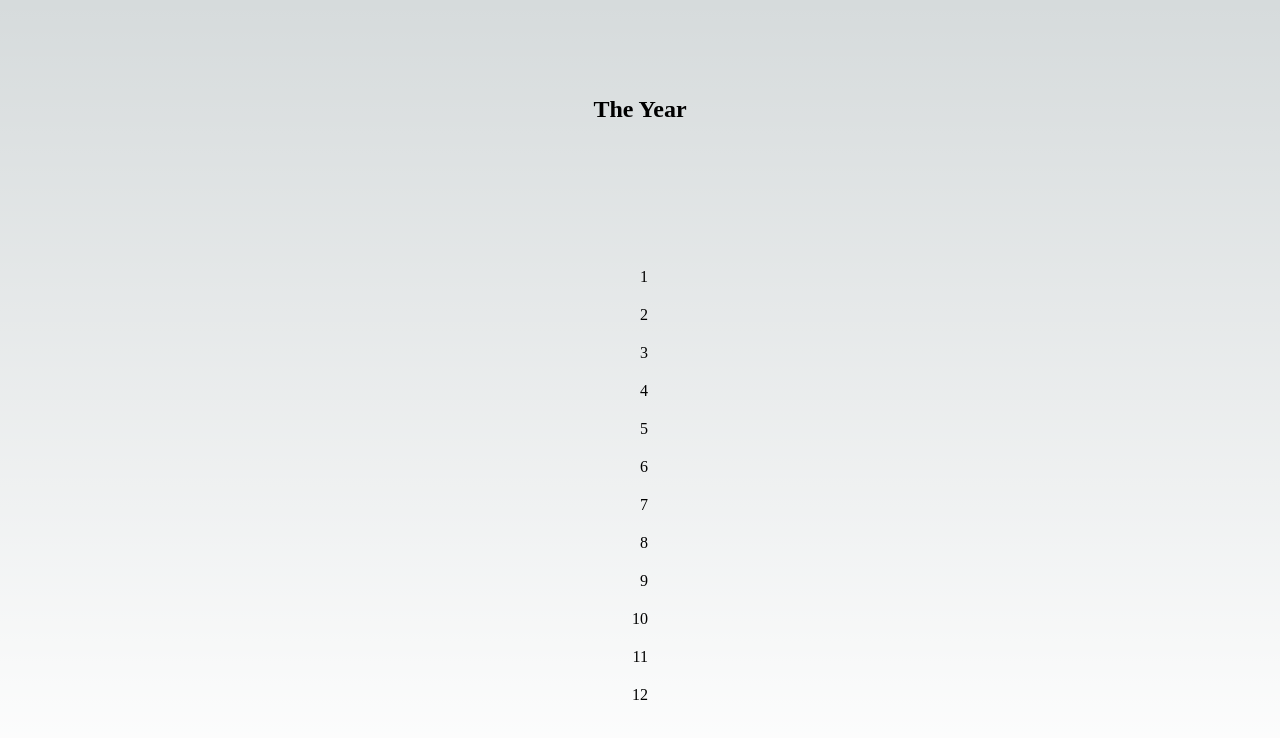
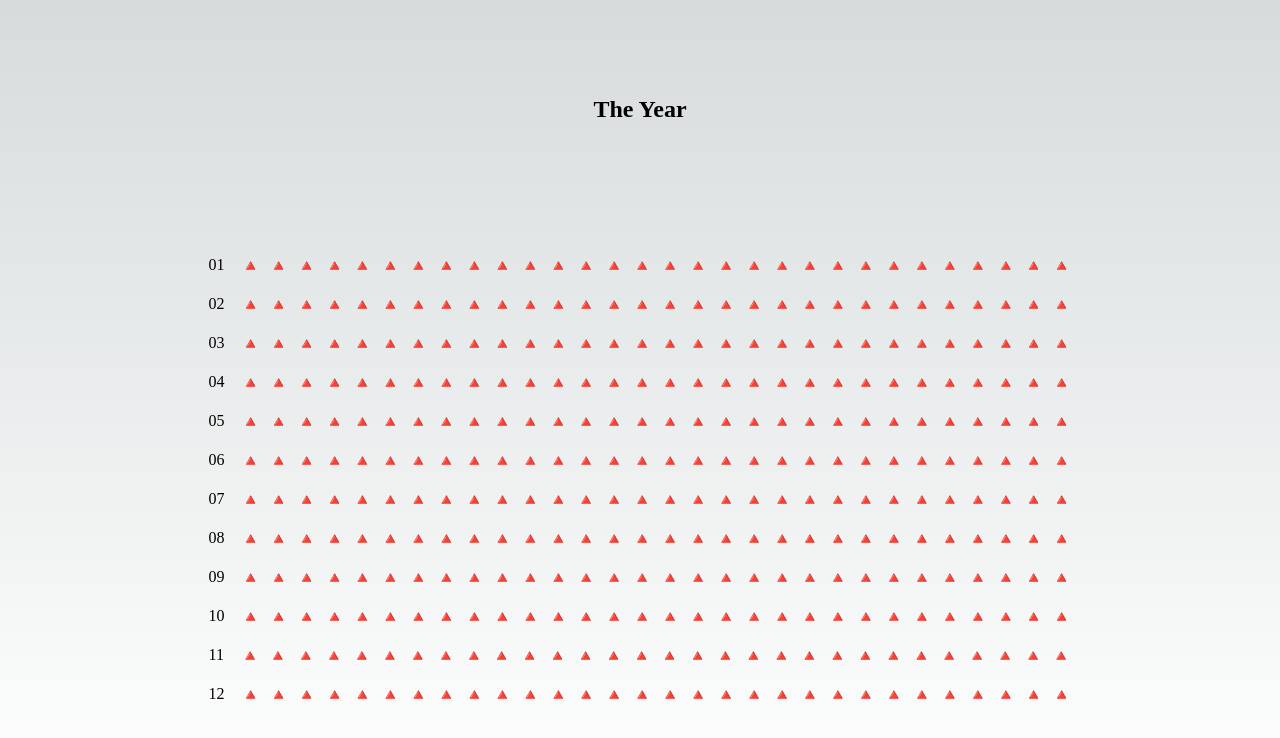
Before and after one commit to hehoku/the-year, a Next.js app: page / in a window 1280 px wide. Shown: the top 738 px of the page. Built offline with nearby package versions, Linux system fonts and the light colour scheme.

Commit message:
feat: init layout

```diff
--- a/src/app/page.module.css
+++ b/src/app/page.module.css
@@ -274,6 +274,18 @@
   display: flex;
   flex-direction: column;
   gap: 20px;
-  margin-top: 40px;
+  margin-top: 10px;
   text-align: right;
 }
+
+.monthItem {
+  display: flex;
+  flex-direction: row;
+}
+
+.days {
+  display: flex;
+  flex-direction: row;
+  gap: 8px;
+  margin-left: 1em;
+}
--- a/src/app/page.tsx
+++ b/src/app/page.tsx
@@ -11,8 +11,13 @@ export default function Home() {
       <div className={styles.months}>
         {Array.from(Array(12).keys()).map((item) => {
           return (
-            <div key={item}>
-              <span>{item + 1}</span>
+            <div className={styles.monthItem} key={item}>
+              <span>{(item + 1).toString().padStart(2, "0")}</span>
+              <div className={styles.days}>
+                {Array.from(Array(30).keys()).map((item) => {
+                  return <div key={item}>🔺</div>;
+                })}
+              </div>
             </div>
           );
         })}
```
